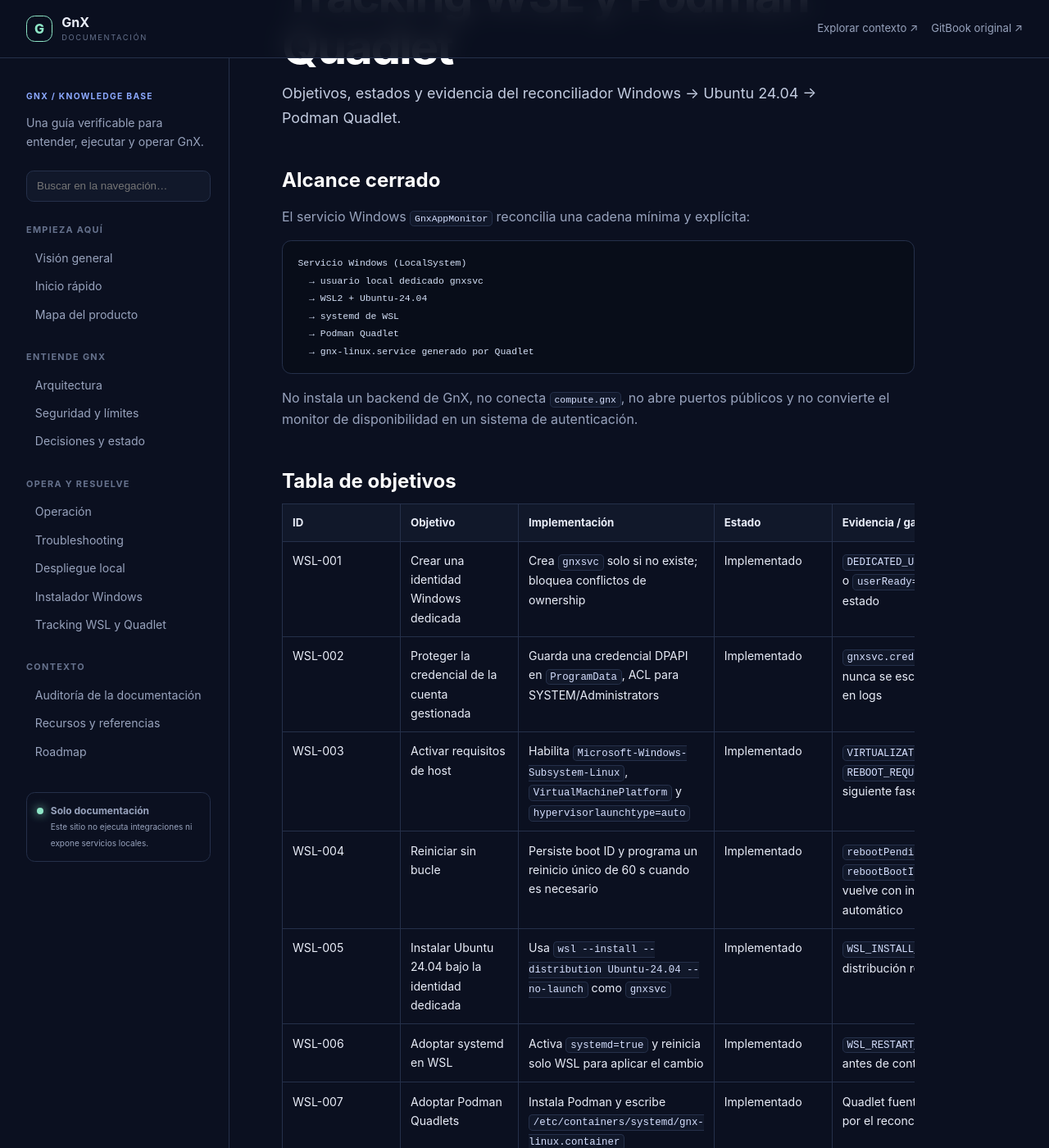
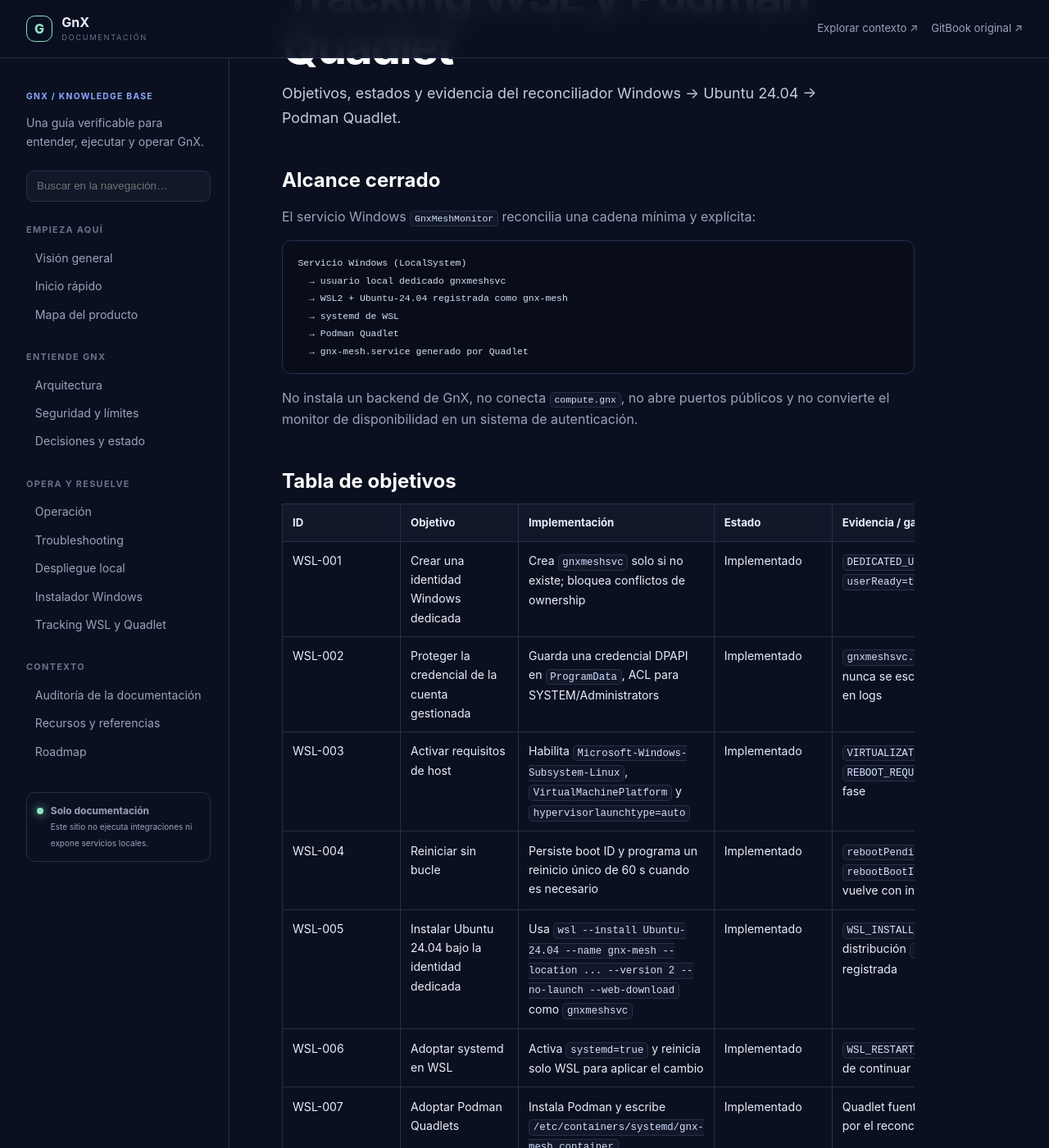
Before and after one commit to gnx-lab/gnx-app, a Jekyll site: the page built from docs/wsl-quadlet-tracking.md, in a window 1280 px wide and 1400 px high, scrolled down 234 px. Shown: the whole window at 82% size. Built offline with Jekyll 4.4.1, drawn with Linux system fonts in a browser that asks for light colours; some of the changed text lies outside the part shown.

Commit message:
feat: brand WSL runtime as gnx-mesh

````diff
--- a/docs/wsl-quadlet-tracking.md
+++ b/docs/wsl-quadlet-tracking.md
@@ -9,15 +9,15 @@
 
 ## Alcance cerrado
 
-El servicio Windows `GnxAppMonitor` reconcilia una cadena mínima y explícita:
+El servicio Windows `GnxMeshMonitor` reconcilia una cadena mínima y explícita:
 
 ```text
 Servicio Windows (LocalSystem)
-  → usuario local dedicado gnxsvc
-  → WSL2 + Ubuntu-24.04
+  → usuario local dedicado gnxmeshsvc
+  → WSL2 + Ubuntu-24.04 registrada como gnx-mesh
   → systemd de WSL
   → Podman Quadlet
-  → gnx-linux.service generado por Quadlet
+  → gnx-mesh.service generado por Quadlet
 ```
 
 No instala un backend de GnX, no conecta `compute.gnx`, no abre puertos públicos y no convierte el monitor de disponibilidad en un sistema de autenticación.
@@ -26,14 +26,14 @@
 
 | ID | Objetivo | Implementación | Estado | Evidencia / gate |
 |---|---|---|---|---|
-| WSL-001 | Crear una identidad Windows dedicada | Crea `gnxsvc` solo si no existe; bloquea conflictos de ownership | Implementado | `DEDICATED_USER_CONFLICT` o `userReady=true` en estado |
-| WSL-002 | Proteger la credencial de la cuenta gestionada | Guarda una credencial DPAPI en `ProgramData`, ACL para SYSTEM/Administrators | Implementado | `gnxsvc.credential.xml`; nunca se escribe el secreto en logs |
+| WSL-001 | Crear una identidad Windows dedicada | Crea `gnxmeshsvc` solo si no existe; bloquea conflictos de ownership | Implementado | `DEDICATED_USER_CONFLICT` o `userReady=true` en estado |
+| WSL-002 | Proteger la credencial de la cuenta gestionada | Guarda una credencial DPAPI en `ProgramData`, ACL para SYSTEM/Administrators | Implementado | `gnxmeshsvc.credential.xml`; nunca se escribe el secreto en logs |
 | WSL-003 | Activar requisitos de host | Habilita `Microsoft-Windows-Subsystem-Linux`, `VirtualMachinePlatform` y `hypervisorlaunchtype=auto` | Implementado | `VIRTUALIZATION_DISABLED`, `REBOOT_REQUIRED` o siguiente fase |
 | WSL-004 | Reiniciar sin bucle | Persiste boot ID y programa un reinicio único de 60 s cuando es necesario | Implementado | `rebootPending`, `rebootBootId`; el servicio vuelve con inicio automático |
-| WSL-005 | Instalar Ubuntu 24.04 bajo la identidad dedicada | Usa `wsl --install --distribution Ubuntu-24.04 --no-launch` como `gnxsvc` | Implementado | `WSL_INSTALL_FAILED` o distribución registrada |
+| WSL-005 | Instalar Ubuntu 24.04 bajo la identidad dedicada | Usa `wsl --install Ubuntu-24.04 --name gnx-mesh --location ... --version 2 --no-launch --web-download` como `gnxmeshsvc` | Implementado | `WSL_INSTALL_FAILED` o distribución `gnx-mesh` registrada |
 | WSL-006 | Adoptar systemd en WSL | Activa `systemd=true` y reinicia solo WSL para aplicar el cambio | Implementado | `WSL_RESTART_REQUIRED` antes de continuar |
-| WSL-007 | Adoptar Podman Quadlets | Instala Podman y escribe `/etc/containers/systemd/gnx-linux.container` | Implementado | Quadlet fuente gestionado por el reconciliador |
-| WSL-008 | Servicio Linux resiliente | systemd genera `gnx-linux.service`; Quadlet usa `Restart=always`, 5 s de backoff, rootfs read-only y red aislada | Implementado | `systemctl is-active gnx-linux.service` |
+| WSL-007 | Adoptar Podman Quadlets | Instala Podman y escribe `/etc/containers/systemd/gnx-mesh.container` | Implementado | Quadlet fuente gestionado por el reconciliador |
+| WSL-008 | Servicio Linux resiliente | systemd genera `gnx-mesh.service`; Quadlet usa `Restart=always`, 5 s de backoff, rootfs read-only y red aislada | Implementado | `systemctl is-active gnx-mesh.service` |
 | WSL-009 | Resiliencia del servicio Windows | WiX configura inicio automático y reinicio tras fallos; el monitor reconcilia cada 120 s | Implementado | configuración del MSI y `provisioning*` en `/status` |
 | WSL-010 | Aceptación en host real | Instalar MSI, permitir reboot, confirmar distro y Quadlet después del arranque | Pendiente | Equipo Windows desechable/elevado; no se afirma READY sin esta evidencia |
 
@@ -45,7 +45,7 @@
 | `REBOOT_REQUIRED` / `REBOOT_PENDING` | Windows debe reiniciarse o el reinicio ya fue programado | Dejar que el host reinicie; no ejecutar instalaciones paralelas. |
 | `WSL_RESTART_REQUIRED` | Se activó systemd en `/etc/wsl.conf` | El reconciliador ejecuta `wsl --shutdown` y reintenta. |
 | `VIRTUALIZATION_DISABLED` | VT-x/AMD-V está desactivado en firmware | Activar virtualización en BIOS/UEFI y reintentar. |
-| `DEDICATED_USER_CONFLICT` | `gnxsvc` existe pero no es propiedad de GnX | Resolver con un administrador; nunca adoptar la cuenta a ciegas. |
+| `DEDICATED_USER_CONFLICT` | `gnxmeshsvc` existe pero no es propiedad de GnX Mesh | Resolver con un administrador; nunca adoptar la cuenta a ciegas. |
 | `BLOCKED` / `RECOVERY_REQUIRED` | Un requisito o estado persistido impide continuar | Revisar `provisioning.json` y corregir solo la causa indicada. |
 
 ## Contrato de observación local
@@ -61,6 +61,8 @@
   "provisioningPhase": "READY",
   "provisioningCode": "PROVISIONED",
   "provisioningRebootPending": false,
+  "dedicatedUser": "gnxmeshsvc",
+  "wslDistribution": "gnx-mesh",
   "linuxService": "running"
 }
 ```
@@ -70,12 +72,12 @@
 ## Validación requerida antes de cerrar WSL-010
 
 ```powershell
-Get-Service GnxAppMonitor
-Get-Content 'C:\ProgramData\GnX App Monitor\provisioning.json' -Raw
+Get-Service GnxMeshMonitor
+Get-Content 'C:\ProgramData\GnX Mesh\provisioning.json' -Raw
 Invoke-WebRequest http://127.0.0.1:17890/status | Select-Object -Expand Content
 # Bajo la identidad gestionada o con un administrador autorizado:
-wsl -d Ubuntu-24.04 -u root -- systemctl is-active gnx-linux.service
-wsl -d Ubuntu-24.04 -u root -- systemctl cat gnx-linux.service
+wsl -d gnx-mesh -u root -- systemctl is-active gnx-mesh.service
+wsl -d gnx-mesh -u root -- systemctl cat gnx-mesh.service
 ```
 
 La instalación altera características de Windows, crea una cuenta local, descarga Ubuntu/Podman y puede reiniciar el host. Debe probarse solo en un equipo Windows elevado y desechable antes de distribuir el MSI.
--- a/installer/service/Cargo.toml
+++ b/installer/service/Cargo.toml
@@ -1,5 +1,5 @@
 [package]
-name = "gnx-app-monitor"
+name = "gnx-mesh-monitor"
 version = "0.1.0"
 edition = "2021"
 
--- a/installer/service/appsettings.json
+++ b/installer/service/appsettings.json
@@ -9,6 +9,6 @@
     "Enabled": true,
     "IntervalSeconds": 120,
     "AutoReboot": true,
-    "StatePath": "C:\\ProgramData\\GnX App Monitor\\provisioning.json"
+    "StatePath": "C:\\ProgramData\\GnX Mesh\\provisioning.json"
   }
 }
````
Also changed, not shown: docs/architecture.md (+1 -1 lines), docs/operations.md (+1 -1 lines), docs/quickstart.md (+1 -1 lines), docs/resources.md (+1 -1 lines), docs/troubleshooting.md (+1 -1 lines), README.md, installer/README.md, 7 other files.
